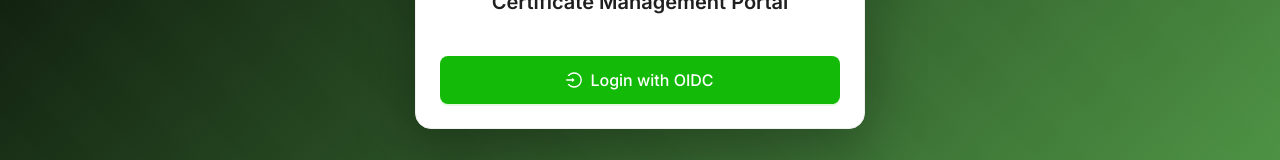
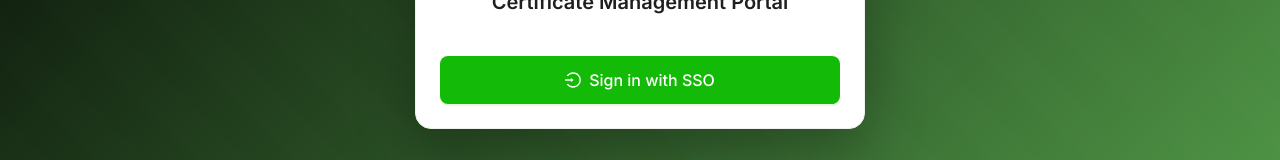
Before and after one commit to twyouens/trustcore, a React (Vite) app in the folder frontend/: page /login in a window 1280 px wide. Shown: the part 441-601 px from the top of the page. Built offline with nearby package versions, Linux system fonts and the light colour scheme; no server answers.

Commit message:
change button wording

```diff
--- a/frontend/src/pages/Login.tsx
+++ b/frontend/src/pages/Login.tsx
@@ -65,7 +65,7 @@ export const Login = () => {
             block
             className="login-button"
           >
-            Login with OIDC
+            Sign in with SSO
           </Button>
         </Space>
       </Card>
```
